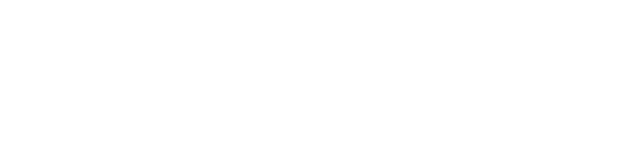
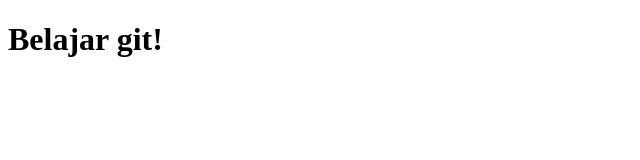
Before and after one commit to Khalilmaulana01/Web, a plain HTML site: page index.html in a window 1280 px wide. Shown: the whole page, without its empty margins (0-640 px from the left). Drawn offline with Linux system fonts and the light colour scheme.

Commit message:
'updated'

```diff
--- a/index.html
+++ b/index.html
@@ -7,5 +7,8 @@
 </head>
 <body>
 
+    <h1>
+        Belajar git!
+    </h1>
 </body>
 </html>
```
